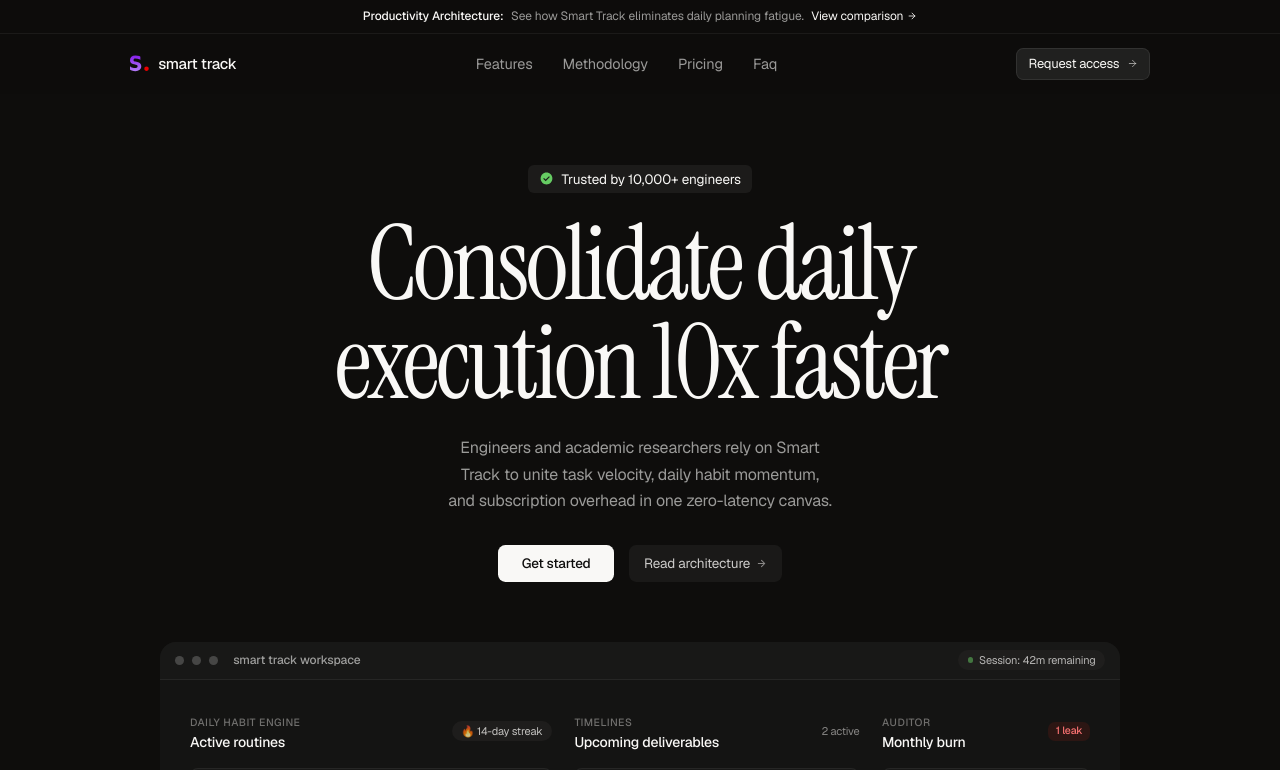
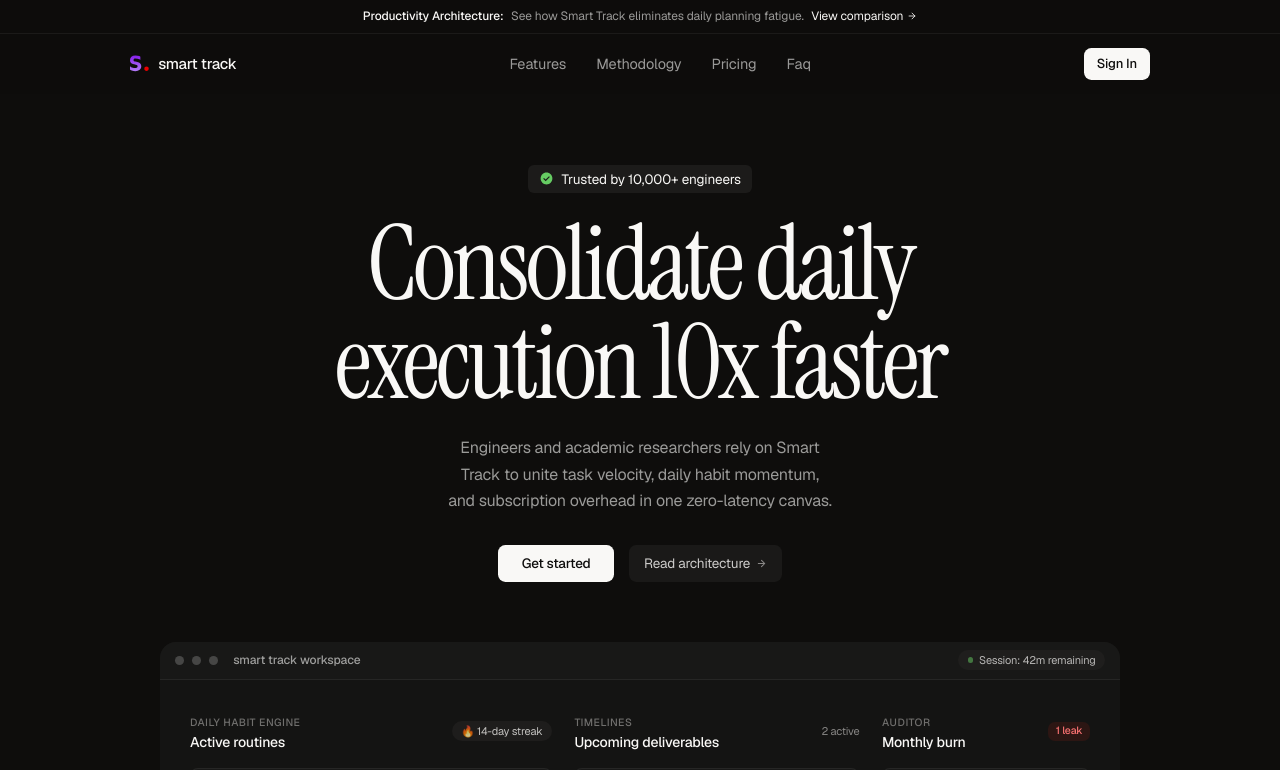
Before and after one commit to abdul-rahman-0x/smart-track, a Next.js app: page / in a window 1280 px wide. Shown: the top 770 px of the page. Built offline with nearby package versions, Linux system fonts and the light colour scheme; no server answers.

Commit message:
refactor(header): update button styling and text for improved user experience on landing page

```diff
--- a/components/landing/header.tsx
+++ b/components/landing/header.tsx
@@ -81,22 +81,9 @@ export default async function Header() {
         <div className="flex items-center">
           <Link
             href={session ? "/dashboard" : "/login"}
-            className="inline-flex h-[32px] items-center gap-2 rounded-[7.4px] border border-white/[0.08] bg-[#20201f] px-3 font-sans text-[13px] font-normal tracking-[-0.02em] text-[#f9f8f6] transition-colors duration-200 hover:bg-[#2b2b2a]"
+            className="inline-flex h-[32px] items-center justify-center rounded-[7.4px] bg-[#f9f8f6] px-3.5 font-sans text-[13px] font-medium leading-none tracking-[-0.02em] text-[#0e0d0c] transition-all duration-150 hover:bg-white hover:opacity-90"
           >
-            <span>{session ? "Dashboard" : "Request access"}</span>
-            <svg
-              width="11"
-              height="11"
-              viewBox="0 0 24 24"
-              fill="none"
-              stroke="currentColor"
-              strokeWidth="2"
-              strokeLinecap="round"
-              strokeLinejoin="round"
-              className="text-[#f9f8f6]/60"
-            >
-              <path d="M5 12h14M12 5l7 7-7 7" />
-            </svg>
+            {session ? "Dashboard" : "Sign In"}
           </Link>
         </div>
       </header>
```
